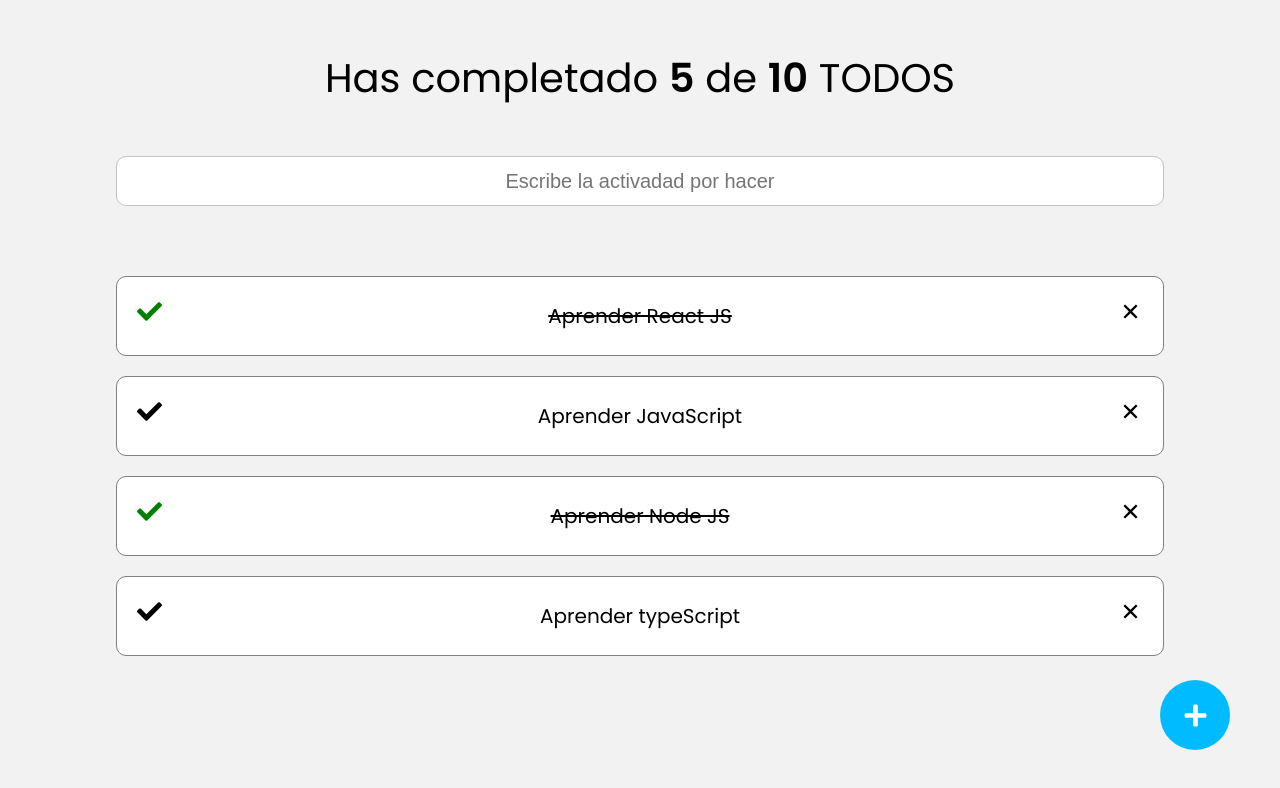
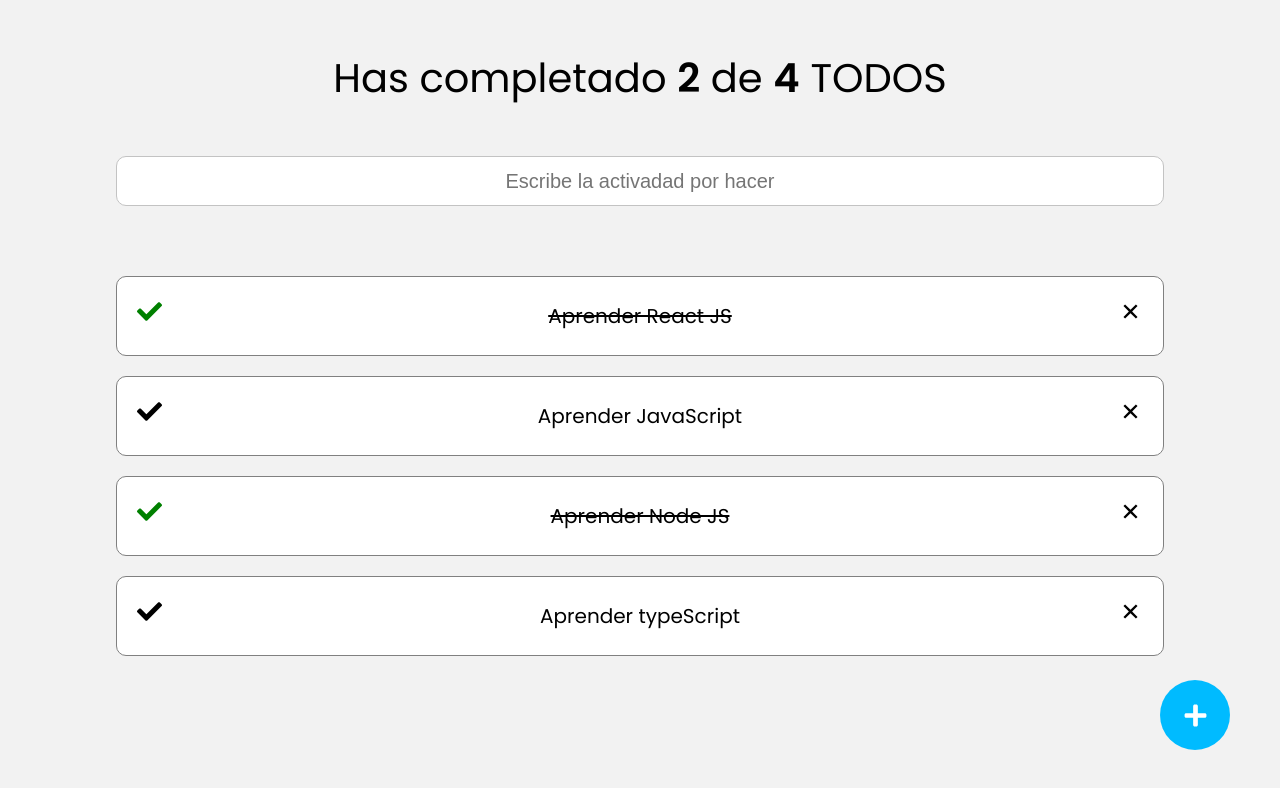
Before and after one commit to fernandohps17/todo_machine_plazit, a React (Vite) app: page / in a window 1280 px wide. Shown: the top 788 px of the page. Built offline with nearby package versions, Linux system fonts and the light colour scheme.

Commit message:
Se crearon los estados para los todos y el searchTodos

```diff
--- a/src/App.jsx
+++ b/src/App.jsx
@@ -1,4 +1,4 @@
-import React from 'react'
+import React, { useState } from 'react'
 import CreateTodoButton from './Components/CreateTodoButton'
 import TodoCounter from './Components/TodoCounter'
 import TodoList from './Components/TodoList'
@@ -15,11 +15,17 @@ const defaultTodos = [
 
 function App() {
 
+  const [todos, setTodos] = useState(defaultTodos)
+  const [searchValue, setSearchValue] = useState('')
+
+  const completedTodos = todos.filter(todo => !!todo.completed).length;
+  const totalTodos = defaultTodos.length;
+
   return (
     <>
       <Layout>
-        <TodoCounter total={10} completed={5} />
-        <TodoSearch />
+        <TodoCounter total={totalTodos} completed={completedTodos} />
+        <TodoSearch searchValue={searchValue} setSearchValue={setSearchValue} />
         <TodoList>
           {
             defaultTodos.map(todo => (
--- a/src/Components/CreateTodoButton/index.jsx
+++ b/src/Components/CreateTodoButton/index.jsx
@@ -4,7 +4,7 @@ import './CreateTodoButton.scss'
 
 const CreateTodoButton = () => {
     return (
-        <button className='create_todo_button'>
+        <button className='create_todo_button' onClick={(event) => {console.log(event.target)}}>
             <FaPlus />
         </button>
     )
--- a/src/Components/TodoSearch/index.jsx
+++ b/src/Components/TodoSearch/index.jsx
@@ -1,10 +1,10 @@
-import React from 'react'
+import React, { useState } from 'react'
 import './TodoSearch.scss'
 
-const TodoSearch = () => {
+const TodoSearch = ({searchValue, setSearchValue}) => {
 
   return (
-    <input className='todo_search' onChange={(event) => {console.log(event.target.value)}} type="text" placeholder='Escribe la activadad por hacer' />
+    <input className='todo_search' value={searchValue} onChange={(event) => {setSearchValue(event.target.value)}} type="text" placeholder='Escribe la activadad por hacer' />
   )
 }
 
```
